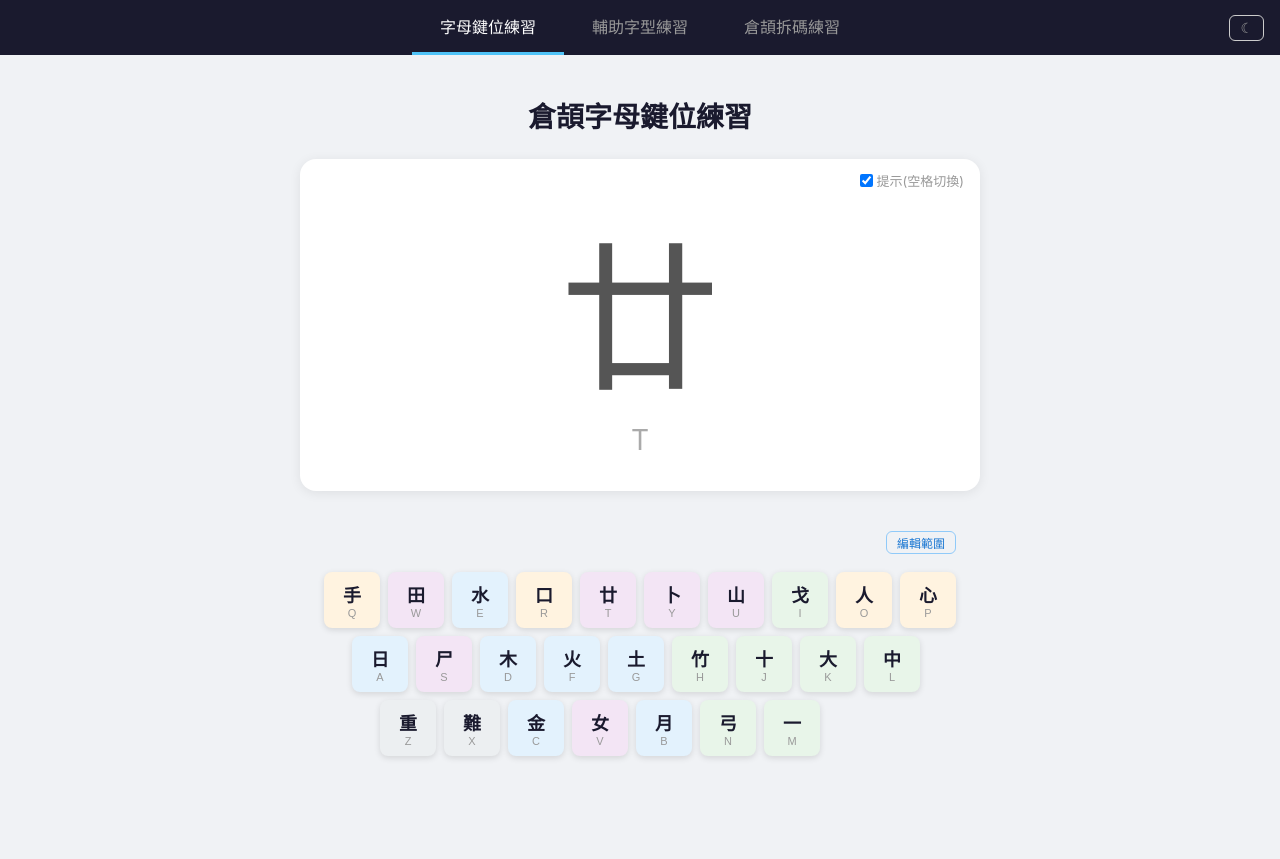
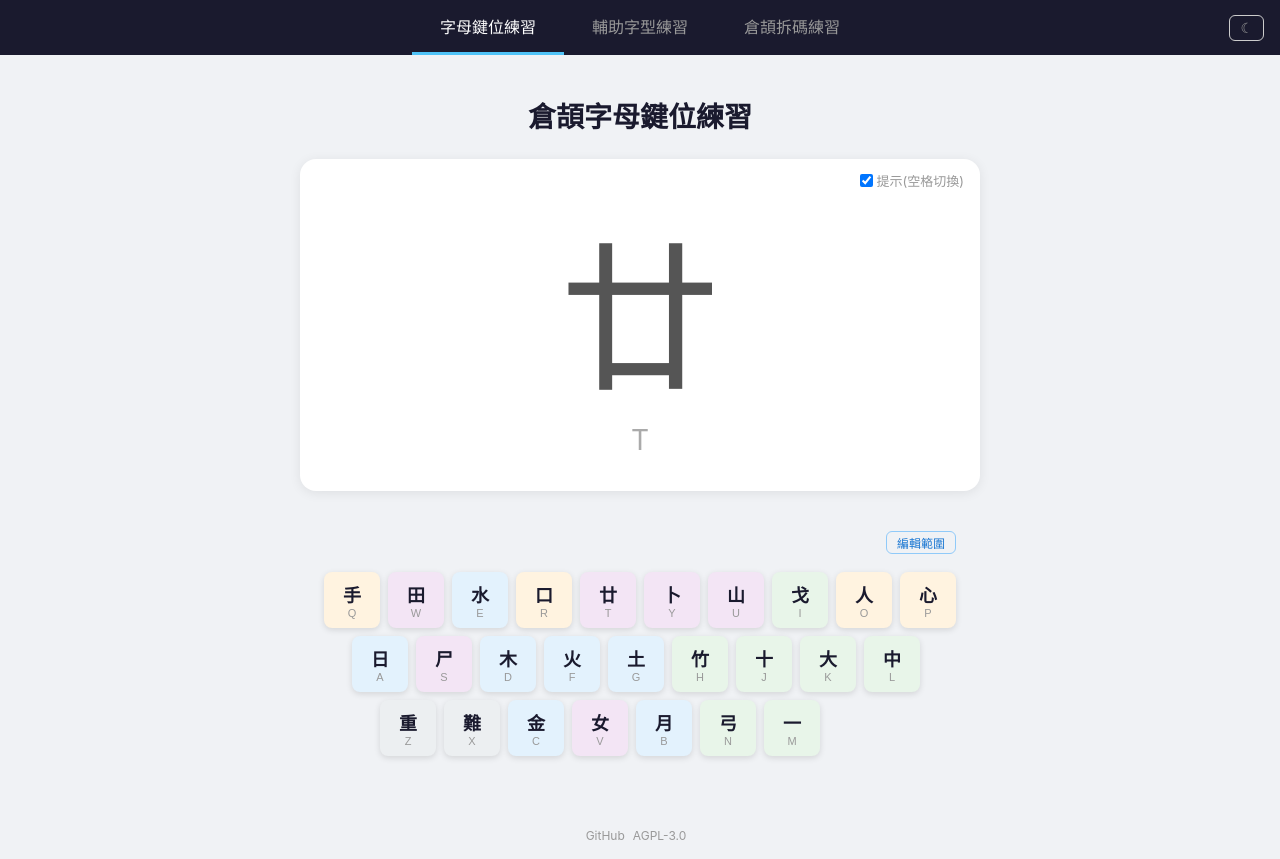
Before and after one commit to Spike-Leung/cangjie-input-method-practice, a React (Vite) app: page /#/letter-practice in a window 1280 px wide. Before the commit the page ends 800 px from the top, so only its background shows below. Built offline with nearby package versions, Linux system fonts and the light colour scheme.

Commit message:
feat: add footer with GitHub and AGPL-3.0 links

```diff
--- a/src/App.tsx
+++ b/src/App.tsx
@@ -55,6 +55,22 @@ export default function App() {
         <Route path="/code-practice" element={<CodePractice />} />
         <Route path="*" element={<Navigate to="/letter-practice" replace />} />
       </Routes>
+      <footer className="site-footer">
+        <a
+          href="https://github.com/Spike-Leung/cangjie-input-method-practice"
+          target="_blank"
+          rel="noopener noreferrer"
+        >
+          GitHub
+        </a>
+        <a
+          href="https://github.com/Spike-Leung/cangjie-input-method-practice/blob/main/LICENSE"
+          target="_blank"
+          rel="noopener noreferrer"
+        >
+          AGPL-3.0
+        </a>
+      </footer>
     </HashRouter>
   );
 }
--- a/src/index.css
+++ b/src/index.css
@@ -182,6 +182,23 @@ body {
 .nav-theme-btn:hover {
   border-color: var(--border-hover);
   color: var(--text-nav-hover);
+}
+
+.site-footer {
+  text-align: center;
+  padding-block: 16px;
+  font-size: 12px;
+  color: var(--text-muted);
+}
+
+.site-footer a {
+  color: var(--text-secondary);
+  text-decoration: none;
+  margin-inline-end: 8px;
+}
+
+.site-footer a:hover {
+  color: var(--accent-blue);
 }
 
 .practice-page {
@@ -837,4 +854,9 @@ body {
     padding: 2px 8px;
     font-size: 11px;
   }
+
+  .site-footer {
+    padding-block: 12px;
+    font-size: 11px;
+  }
 }
```
